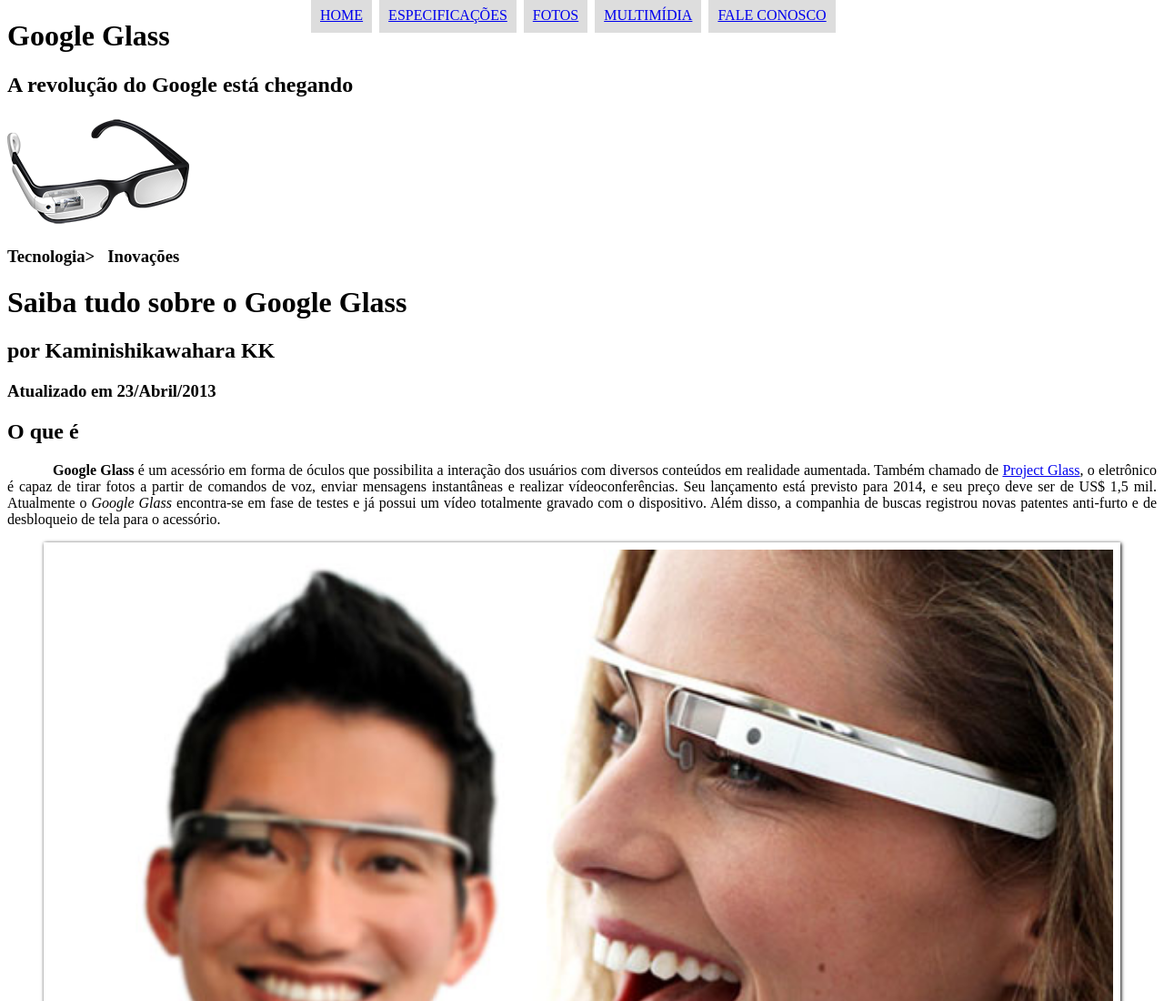
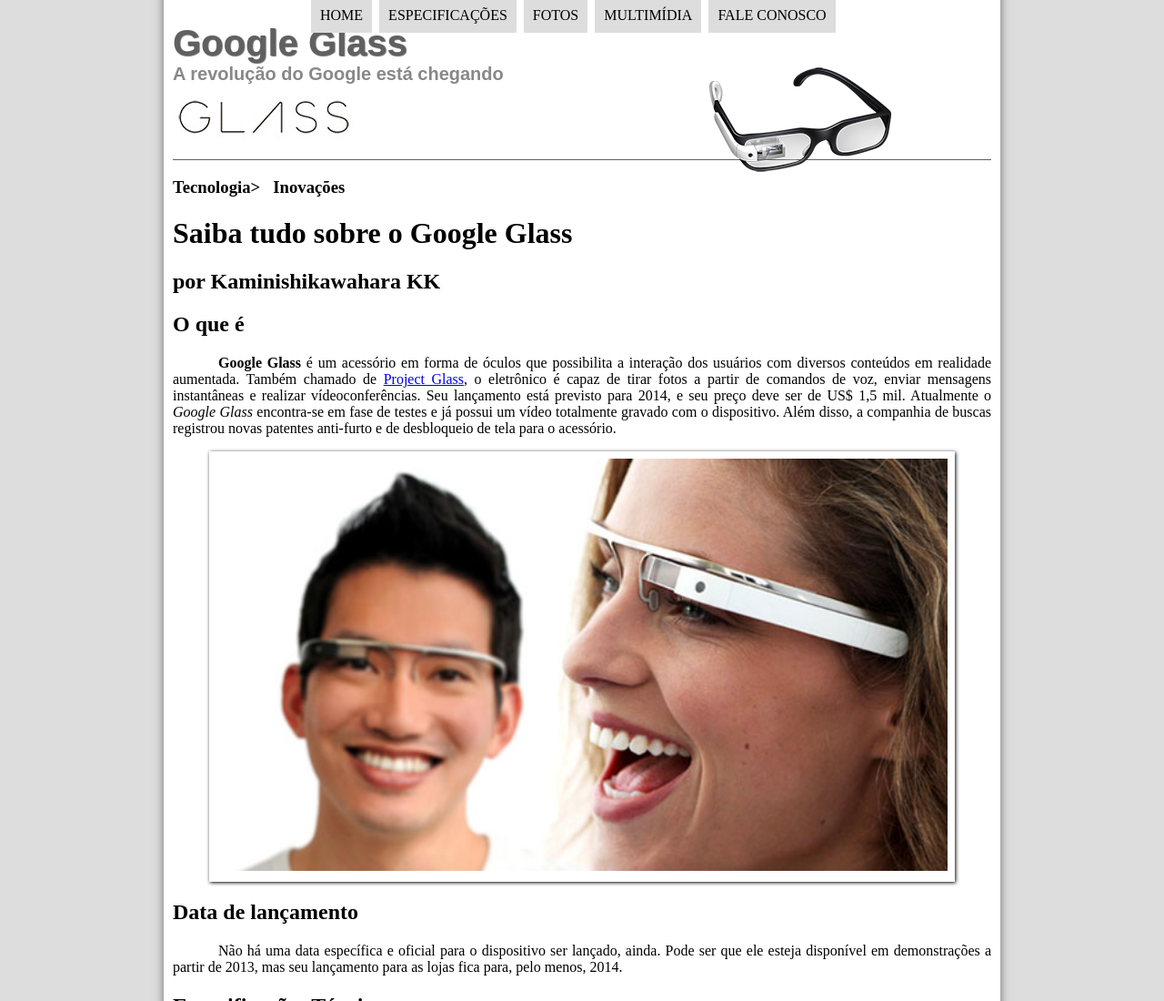
Before and after one commit to kkaori146/Project_Glass, a plain HTML site: page index.html in a window 1280 px wide. Shown: the top 1100 px of the page at 91% size. Drawn offline with Linux system fonts and the light colour scheme.

Commit message:
margin and pic

```diff
--- a/assets/css/style.css
+++ b/assets/css/style.css
@@ -1,12 +1,49 @@
 body {
+    background-color: #DDD;
+    color: rgba(0, 0, 0, 1);
+}
+
+div#interface {
+    width: 900px;
     background-color: #FFF;
-    color: rgba(0, 0, 0, 1);
+    margin: -20px auto 0px auto;
+    box-shadow: 0px 0px 10px rgba(0, 0, 0, .5);
+    padding: 10px;
 }
 
 p {
 text-indent: 50px;
 text-align: justify;
   }
+
+  header#cabecalho img#icone {
+      position: absolute;
+      left: 780px;
+      top: 70px;
+  }
+
+  header#cabecalho {
+      border-bottom: 1px #606060 solid;
+      height: 150px;
+      background: url("../images/glass-logo-peq.jpg") no-repeat 0px 80px;
+  }
+
+header#cabecalho h1 {
+    font-family: Arial, sans-serif;
+    font-size: 30pt;
+    color: #606060;
+    text-shadow: 1px 1px 1px rgba(0, 0, 0, .6);
+    padding: 0px;
+    margin-bottom: 0px;
+}
+
+header#cabecalho h2 {
+    font-family: Arial, sans-serif;
+    color: #888;
+    font-size: 15pt;
+    padding: 0px;
+    margin-top: 0px;
+}
 
   /*Formatação de Imagens com legendas*/
 
@@ -52,8 +89,23 @@ text-align: justify;
       background-color: #DDD;
       padding: 10px;
       margin: 2px;
+      transition: background-color 1s;
+  }
+
+  nav#menu li:hover {
+      background-color: #606060;
   }
 
   nav#menu h1{
       display: none;
   }
+
+  nav#menu a {
+      color: #000;
+      text-decoration: none;
+  }
+
+  nav#menu a:hover{
+      color: #FFF;
+      text-decoration: underline;
+  }
--- a/index.html
+++ b/index.html
@@ -17,7 +17,7 @@
 <h2>A revolução do Google está chegando</h2>
 </hgroup>
 
-<img src="assets/images/glass-oculos-preto-peq.png" alt="google glass"/>
+<img id ="icone" src="assets/images/glass-oculos-preto-peq.png" alt="google glass"/>
 
 <nav id="menu">
 
@@ -41,7 +41,6 @@
 <h3>Tecnologia> &nbsp; Inovações</h3>
 <h1>Saiba tudo sobre o Google Glass</h1>
 <h2>por Kaminishikawahara KK</h2>
-<h3>Atualizado em 23/Abril/2013</h3>
 </hgroup>
 
 <h2>O que é</h2>
```
